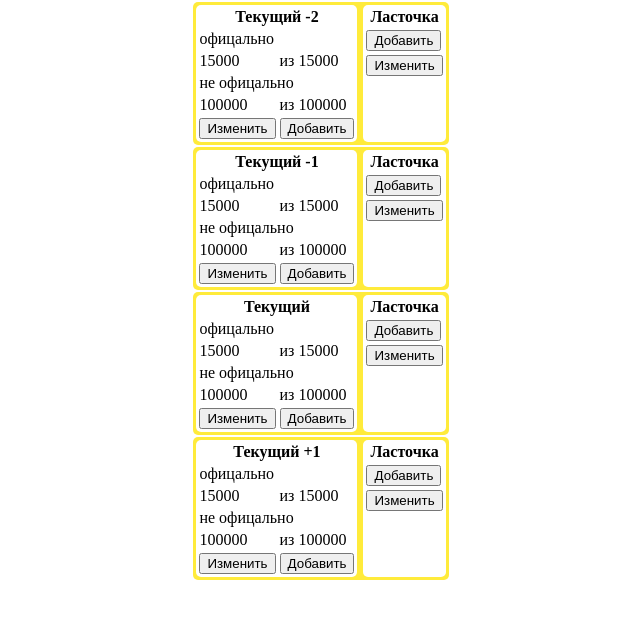
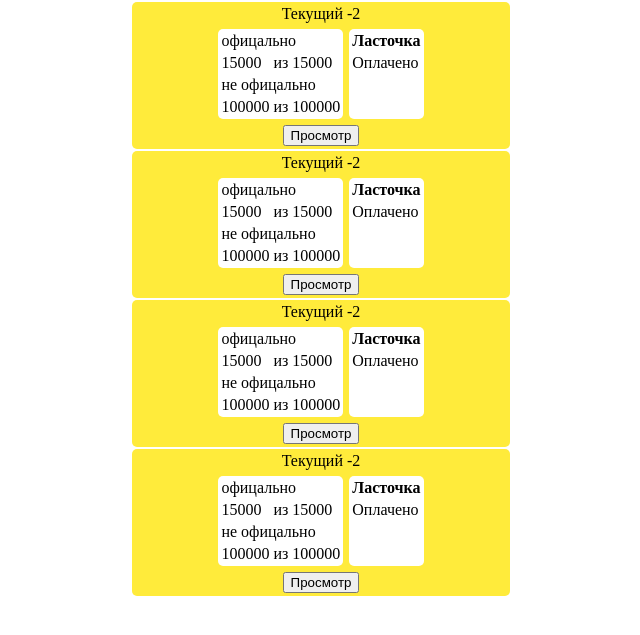
Before and after one commit to GueroSF/reg_payment, a PHP site: page / in a window 1280 px wide. Shown: the part 18-653 px from the top of the page, without its empty margins (319-959 px from the left). Run offline with PHP 8.4, Linux system fonts and the light colour scheme.

Commit message:
Изменения класса месяц

```diff
--- a/index.html
+++ b/index.html
@@ -10,11 +10,9 @@
 <header><span>Учёт</span></header>
 <content>
 	<div class="month">
+		<div class="month_name"><span>Текущий -2</span></div>
 		<div class="salary">
 			<table>
-				<tr>
-					<th colspan="2">Текущий -2</th>
-				</tr>
 				<tr>
 					<td colspan="2">офицально</td>
 				</tr>
@@ -27,13 +25,6 @@
 				<tr>
 					<td>100000</td><td>из 100000</td>
 				</tr>
-				<tr>
-					<form>
-						<input type="hidden" name="month" value="1">
-						<td><input type="submit" name="update" value="Изменить"></td>
-						<td><input type="submit" name="add" value="Добавить"></td>
-					</form>
-				</tr>
 			</table>
 		</div>
 		<div class="swallow">
@@ -42,28 +33,25 @@
 					<th>Ласточка</th>
 				</tr>
 				<tr>
-					<form>
-						<input type="hidden" name="month" value="1">
-						<input type="hidden" name="swallow" value="add">
-						<td><input type="submit" value="Добавить"></td>
-					</form>
+					<td>Оплачено</td>
 				</tr>
 				<tr>
+
+				</tr>
+			</table>
+		</div>
+		<div class="view_detail">
 			<form>
 				<input type="hidden" name="month" value="1">
 				<input type="hidden" name="swallow" value="edit">
-						<td><input type="submit" value="Изменить"></td>
+				<input type="submit" value="Просмотр">
 			</form>
-				</tr>
-			</table>
 		</div>
 	</div>
 		<div class="month">
+		<div class="month_name"><span>Текущий -2</span></div>
 		<div class="salary">
 			<table>
-				<tr>
-					<th colspan="2">Текущий -1</th>
-				</tr>
 				<tr>
 					<td colspan="2">офицально</td>
 				</tr>
@@ -76,13 +64,6 @@
 				<tr>
 					<td>100000</td><td>из 100000</td>
 				</tr>
-				<tr>
-					<form>
-						<input type="hidden" name="month" value="1">
-						<td><input type="submit" name="update" value="Изменить"></td>
-						<td><input type="submit" name="add" value="Добавить"></td>
-					</form>
-				</tr>
 			</table>
 		</div>
 		<div class="swallow">
@@ -91,28 +72,25 @@
 					<th>Ласточка</th>
 				</tr>
 				<tr>
-					<form>
-						<input type="hidden" name="month" value="1">
-						<input type="hidden" name="swallow" value="add">
-						<td><input type="submit" value="Добавить"></td>
-					</form>
+					<td>Оплачено</td>
 				</tr>
 				<tr>
+
+				</tr>
+			</table>
+		</div>
+		<div class="view_detail">
 			<form>
 				<input type="hidden" name="month" value="1">
 				<input type="hidden" name="swallow" value="edit">
-						<td><input type="submit" value="Изменить"></td>
+				<input type="submit" value="Просмотр">
 			</form>
-				</tr>
-			</table>
 		</div>
 	</div>
 		<div class="month">
+		<div class="month_name"><span>Текущий -2</span></div>
 		<div class="salary">
 			<table>
-				<tr>
-					<th colspan="2">Текущий</th>
-				</tr>
 				<tr>
 					<td colspan="2">офицально</td>
 				</tr>
@@ -125,13 +103,6 @@
 				<tr>
 					<td>100000</td><td>из 100000</td>
 				</tr>
-				<tr>
-					<form>
-						<input type="hidden" name="month" value="1">
-						<td><input type="submit" name="update" value="Изменить"></td>
-						<td><input type="submit" name="add" value="Добавить"></td>
-					</form>
-				</tr>
 			</table>
 		</div>
 		<div class="swallow">
@@ -140,28 +111,25 @@
 					<th>Ласточка</th>
 				</tr>
 				<tr>
-					<form>
-						<input type="hidden" name="month" value="1">
-						<input type="hidden" name="swallow" value="add">
-						<td><input type="submit" value="Добавить"></td>
-					</form>
+					<td>Оплачено</td>
 				</tr>
 				<tr>
+
+				</tr>
+			</table>
+		</div>
+		<div class="view_detail">
 			<form>
 				<input type="hidden" name="month" value="1">
 				<input type="hidden" name="swallow" value="edit">
-						<td><input type="submit" value="Изменить"></td>
+				<input type="submit" value="Просмотр">
 			</form>
-				</tr>
-			</table>
 		</div>
 	</div>
 		<div class="month">
+		<div class="month_name"><span>Текущий -2</span></div>
 		<div class="salary">
 			<table>
-				<tr>
-					<th colspan="2">Текущий +1</th>
-				</tr>
 				<tr>
 					<td colspan="2">офицально</td>
 				</tr>
@@ -174,13 +142,6 @@
 				<tr>
 					<td>100000</td><td>из 100000</td>
 				</tr>
-				<tr>
-					<form>
-						<input type="hidden" name="month" value="1">
-						<td><input type="submit" name="update" value="Изменить"></td>
-						<td><input type="submit" name="add" value="Добавить"></td>
-					</form>
-				</tr>
 			</table>
 		</div>
 		<div class="swallow">
@@ -189,20 +150,19 @@
 					<th>Ласточка</th>
 				</tr>
 				<tr>
-					<form>
-						<input type="hidden" name="month" value="1">
-						<input type="hidden" name="swallow" value="add">
-						<td><input type="submit" value="Добавить"></td>
-					</form>
+					<td>Оплачено</td>
 				</tr>
 				<tr>
+
+				</tr>
+			</table>
+		</div>
+		<div class="view_detail">
 			<form>
 				<input type="hidden" name="month" value="1">
 				<input type="hidden" name="swallow" value="edit">
-						<td><input type="submit" value="Изменить"></td>
+				<input type="submit" value="Просмотр">
 			</form>
-				</tr>
-			</table>
 		</div>
 	</div>
 </content>
--- a/style.css
+++ b/style.css
@@ -10,15 +10,27 @@ header {
 	background: silver;
 }
 .month {
-	margin-top: 2px;
+	margin: 2px 2px 0 2px;
 	/*border: 1px solid grey;*/
 	background-color: #ffeb3b;
 	border-radius: 5px;
 	display: flex;
+	flex-wrap: wrap;
+	justify-content: center;
 }
+.view_detail,
+.month_name,
 .salary,
 .swallow {
 	border-radius: 5px;
 	margin: 3px;
+}
+.salary,
+.swallow {
 	background: white;
 }
+.month_name,
+.view_detail {
+	width: 100%;
+	text-align: center;
+}
```
Lines whose indentation alone changed are shown as unchanged.
